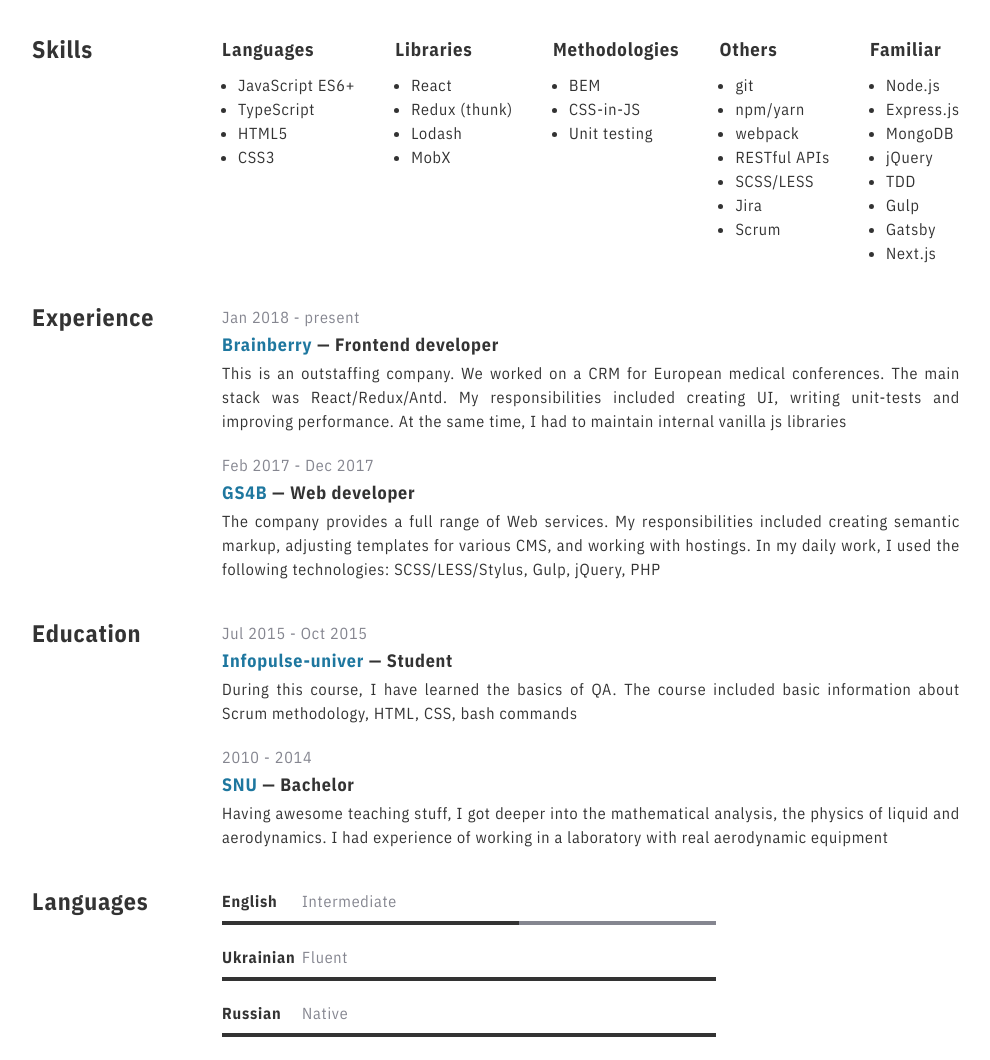
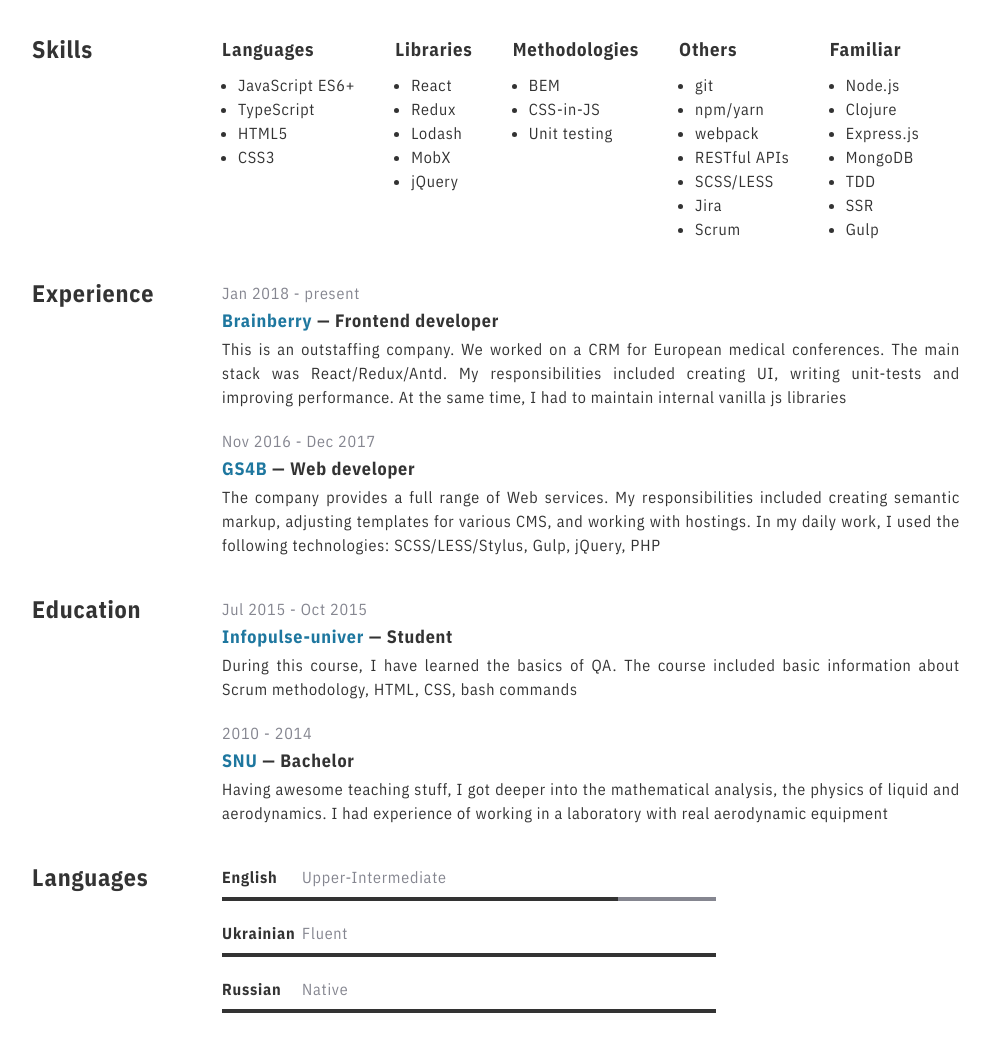
Before and after one commit to serhiiminin/cv, a Gatsby site: page / in a window 1280 px wide. Shown: the part 339-1399 px from the top of the page, without its empty margins (144-1134 px from the left). Built offline with nearby package versions, Linux system fonts and the light colour scheme; Gatsby itself is replaced by a stand-in of ours.

Commit message:
update cv data

```diff
--- a/data/index.json
+++ b/data/index.json
@@ -19,7 +19,7 @@
     },
     {
       "title": "Libraries",
-      "value": ["React", "Redux (thunk)", "Lodash", "MobX"]
+      "value": ["React", "Redux", "Lodash", "MobX", "jQuery"]
     },
     {
       "title": "Methodologies",
@@ -31,7 +31,7 @@
     },
     {
       "title": "Familiar",
-      "value": ["Node.js", "Express.js", "MongoDB", "jQuery", "TDD", "Gulp", "Gatsby", "Next.js"]
+      "value": ["Node.js", "Clojure", "Express.js", "MongoDB", "TDD", "SSR", "Gulp"]
     }
   ],
   "experience": [
@@ -45,7 +45,7 @@
     {
       "organization": "GS4B",
       "organizationRef": "https://gs4b.com.ua/",
-      "period": "Feb 2017 - Dec 2017",
+      "period": "Nov 2016 - Dec 2017",
       "position": "Web developer",
       "description": "The company provides a full range of Web services. My responsibilities included creating semantic markup, adjusting templates for various CMS, and working with hostings. In my daily work, I used the following technologies: SCSS/LESS/Stylus, Gulp, jQuery, PHP"
     }
@@ -69,7 +69,7 @@
   "languages": [
     {
       "title": "English",
-      "value": "Intermediate"
+      "value": "Upper-Intermediate"
     },
     {
       "title": "Ukrainian",
--- a/src/components/language-lines.js
+++ b/src/components/language-lines.js
@@ -4,9 +4,9 @@ import styled from "styled-components"
 
 const getLevelValue = level => ({
   Beginner: "20%",
-  'Pre Intermediate': "40%",
+  'Pre-Intermediate': "40%",
   Intermediate: "60%",
-  'Upper Intermediate': "80%",
+  'Upper-Intermediate': "80%",
   Fluent: "100%",
   Native: "100%",
 })[level] || 0
```
Also changed, not shown: 1 other file.
